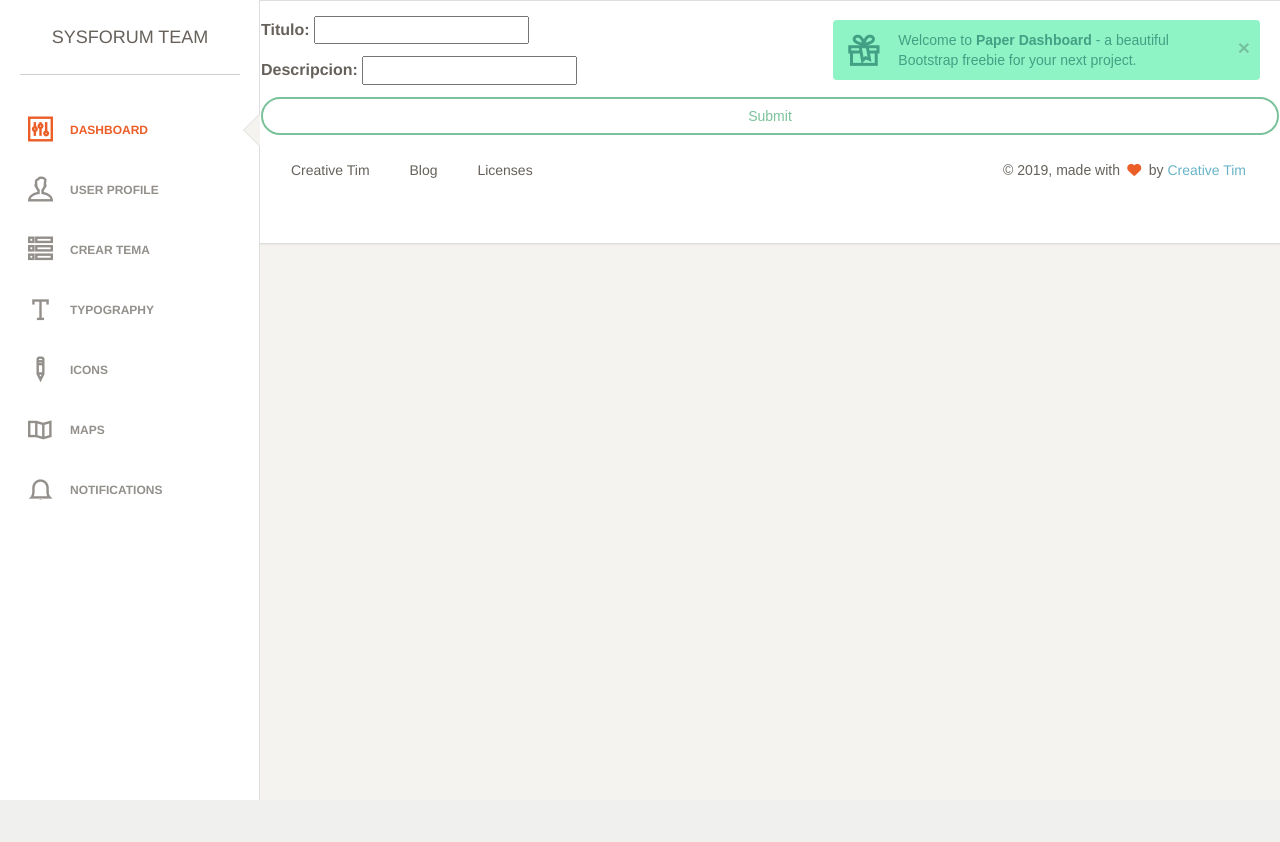
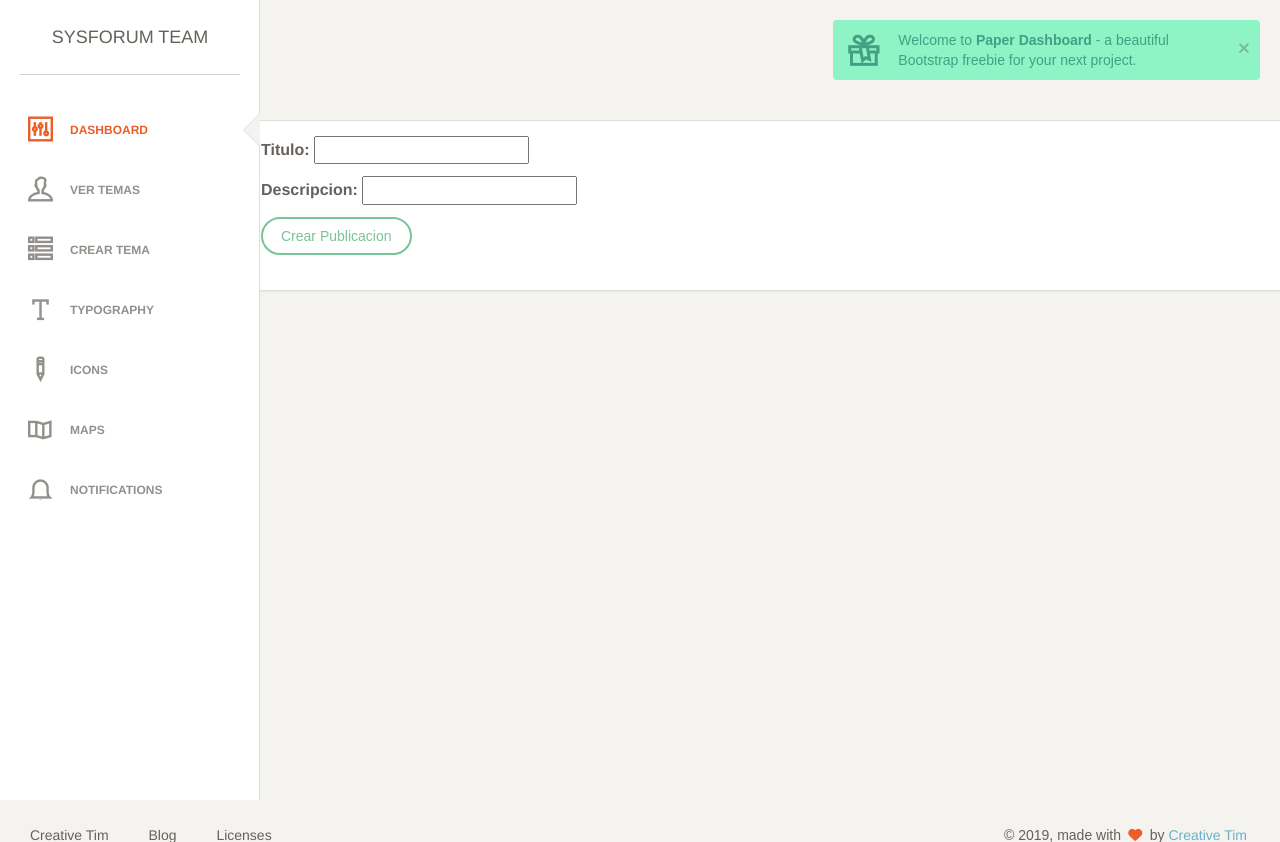
Before and after one commit to fernando29hernandez/Proyecto_AYD2, a Django app: page /tema/add/ in a window 1280 px wide. Shown: the top 842 px of the page. Before the commit the page ends 800 px from the top, so only its background shows below. Run offline with Django 3.2, Linux system fonts and the light colour scheme; parts of the project's set-up code (start-up, migrations or seed data) failed here and were passed over; some libraries are stand-ins or nearby versions; some web fonts are replaced.

Commit message:
Implentacion de Url en los menus

```diff
--- a/Proyecto_AYD2/settings.py
+++ b/Proyecto_AYD2/settings.py
@@ -23,7 +23,7 @@ BASE_DIR = os.path.dirname(os.path.dirname(os.path.abspath(__file__)))
 SECRET_KEY = 'mwrhgscr2@k*q_8bsu%c7(t9ir&59l6ncdm+rbh$0^2hzdb9(k'
 
 # SECURITY WARNING: don't run with debug turned on in production!
-DEBUG = False
+DEBUG = True
 
 ALLOWED_HOSTS = []
 
--- a/Proyecto_AYD2/urls.py
+++ b/Proyecto_AYD2/urls.py
@@ -8,7 +8,7 @@ urlpatterns = [
     # Examples:
     # url(r'^$', 'Proyecto_AYD2.views.home', name='home'),
     # url(r'^blog/', include('blog.urls')),
-    url(r'^dashboard/', include('dashboard.urls', namespace = 'dash')),
+    url(r'^$', include('dashboard.urls', namespace = 'dash'),name='dash'),
     url(r'^tema/list/', list_temas, name='list_temas'), #listado
     url(r'^tema/add/', add_tema, name='add_tema'), #formulario para añadir
     url(r'^ver/(?P<pk>\d+)$', ver_tema, name='ver'),
--- a/dashboard/templates/dashboard.html
+++ b/dashboard/templates/dashboard.html
@@ -52,19 +52,19 @@
 
             <ul class="nav">
                 <li class="active">
-                    <a href="dashboard.html">
+                    <a href="/">
                         <i class="ti-panel"></i>
                         <p>Dashboard</p>
                     </a>
                 </li>
                 <li>
-                    <a href="user.html">
+                    <a href="{% url 'list_temas' %}">
                         <i class="ti-user"></i>
-                        <p>User Profile</p>
+                        <p>Ver temas</p>
                     </a>
                 </li>
                 <li>
-                    <a href="table.html">
+                    <a href="{% url 'add_tema' %}">
                         <i class="ti-view-list-alt"></i>
                         <p>Crear Tema</p>
                     </a>
@@ -100,10 +100,15 @@
 
     <div class="main-panel">
 
+    <br>
+    <br>
+    <br>
+    <br>
+    <br>
+    <br>
         {% block content %}
 
         {% endblock %}
-
         <footer class="footer">
             <div class="container-fluid">
                 <nav class="pull-left">
--- a/templates/crear_tema.html
+++ b/templates/crear_tema.html
@@ -6,18 +6,22 @@ Publicacion de tema en Sysforum
 {% block content %}
 <div class="row">
         <div class="panel panel-default">
+
+            <div class="table table-responsive">
                 <div class="panel-body">
 
-                        <div class="table table-responsive">
-                                <table class="table table-striped">
+                                <table class="table table-striped" magin="auto" width="600" border="2" cellspacing="3" cellpadding="3" style="font-size: 10pt">
 
-                <form action="" method="post">{% csrf_token %}
-                    {{ form.as_p }}
-                <input name="submit" type="submit" class="btn btn-block btn-success" value="Submit">
+                              <form action="" method="post">{% csrf_token %}
+                          {{ form.as_p }}
+                       <input name="submit" type="submit" class="btn  btn-success" value="Crear Publicacion">
             </form>
+                                </table>
+                        </div>
+                </div>
         </div>
         </div>
-    </div>
+        </div>
     </div>
 </div>
 </div>
```
